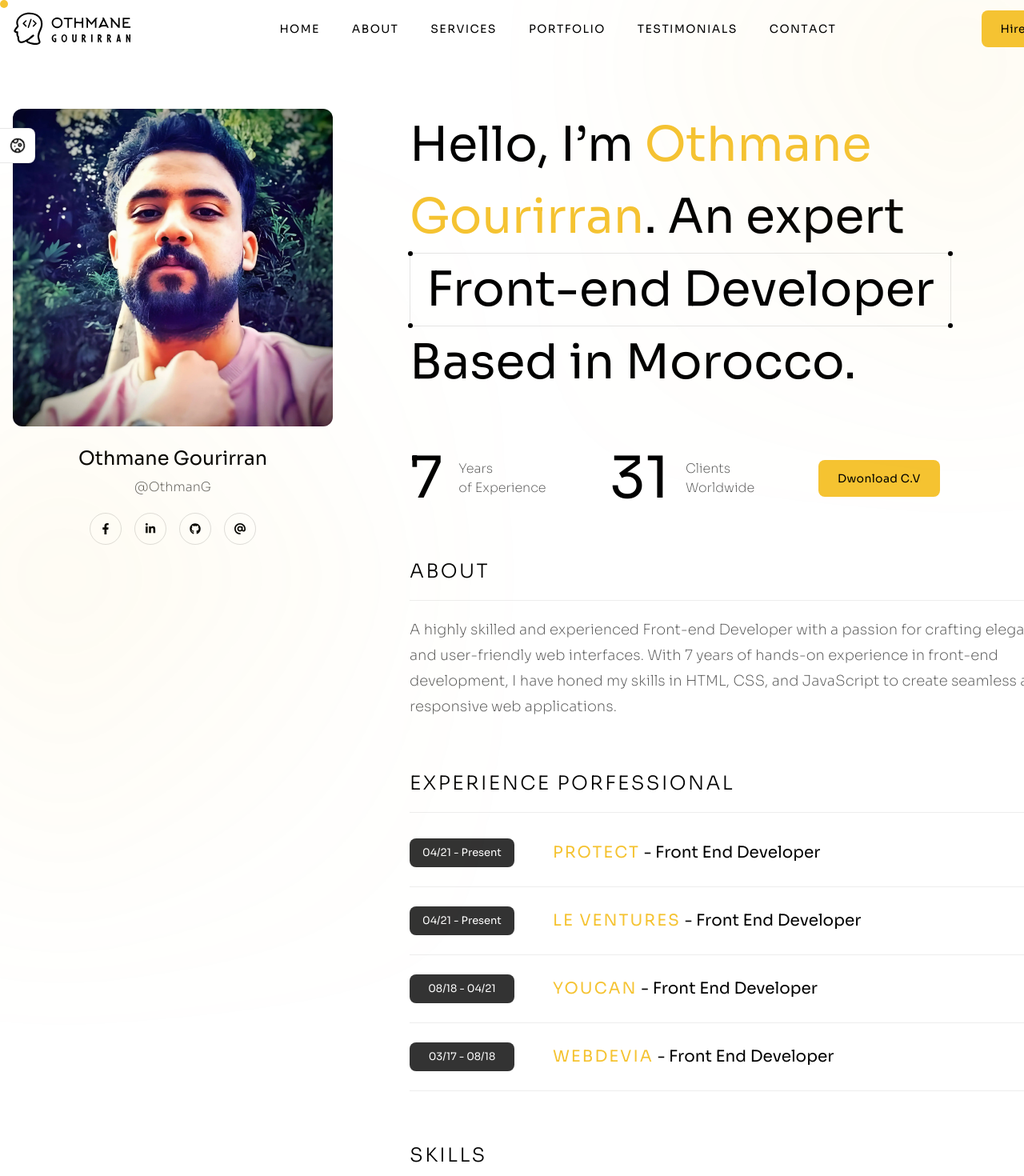
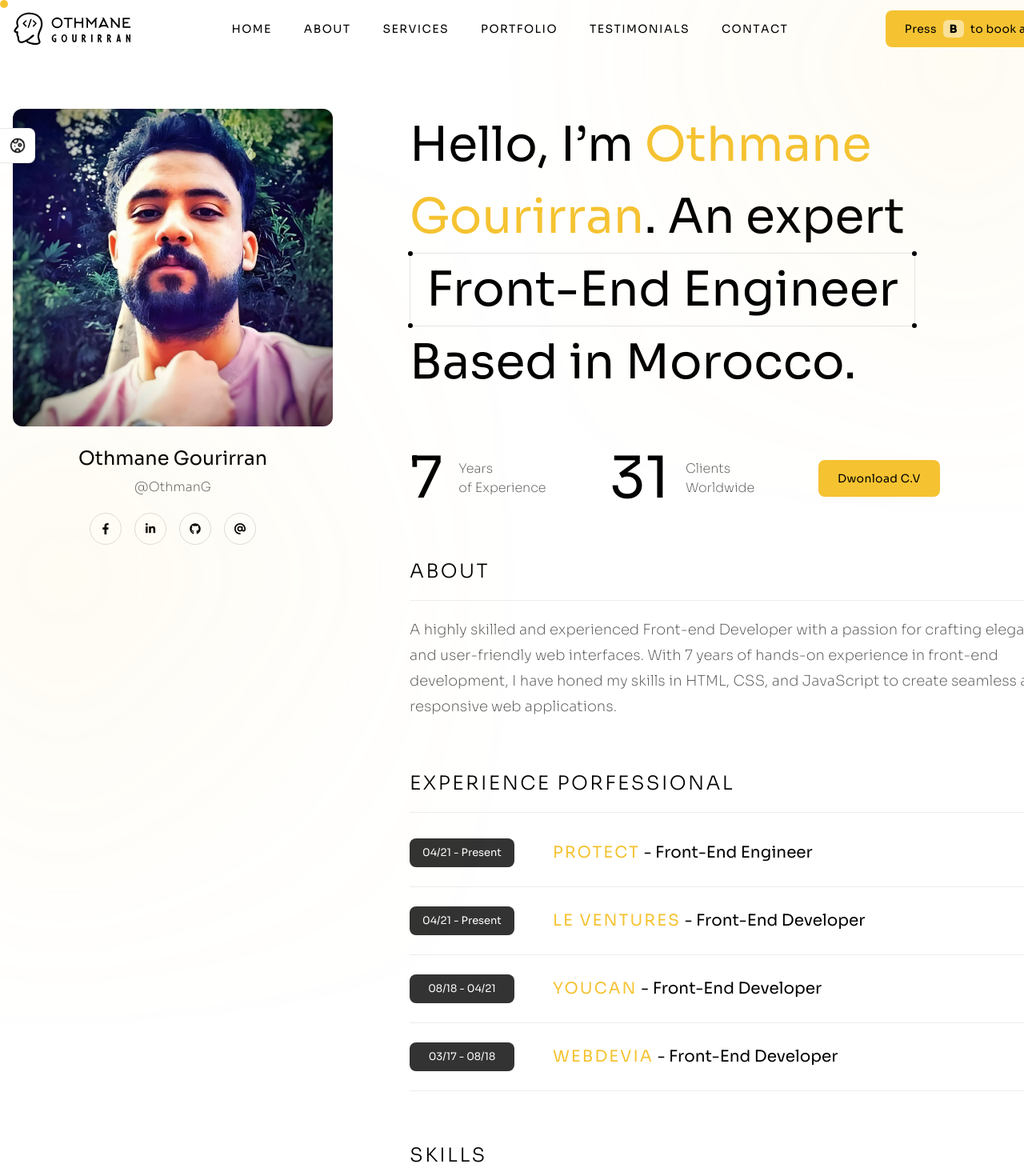
Before and after one commit to OthmanDev/othmandev.github.io, a Vue app: page / in a window 1280 px wide. Shown: the top 1470 px of the page at 80% size. Built offline with nearby package versions, Linux system fonts and the light colour scheme.

Commit message:
add book a call

```diff
--- a/src/App.vue
+++ b/src/App.vue
@@ -57,25 +57,25 @@
           {
             period: '04/21 - Present',
             company: 'Protect',
-            role: 'Front End Developer',
+            role: 'Front-End Engineer',
             link: 'https://protect.inc'
           },
           {
             period: '04/21 - Present',
             company: 'Le ventures',
-            role: 'Front End Developer',
+            role: 'Front-End Developer',
             link: 'https://leventures.com'
           },
           {
             period: '08/18 - 04/21',
             company: 'YouCan',
-            role: 'Front End Developer',
+            role: 'Front-End Developer',
             link: 'https://youcan.shop/en'
           },
           {
             period: '03/17 - 08/18',
             company: 'Webdevia',
-            role: 'Front End Developer',
+            role: 'Front-End Developer',
             link: 'https://themeforest.net/user/mymoun/portfolio'
           }
         ],
@@ -289,6 +289,7 @@
       }
     },
     mounted() {
+      this.checkIfUserClickBKey()
       document.querySelector('body').style.overflow = 'hidden'
       if (document.readyState === 'complete') {
         setTimeout(() => {
@@ -356,6 +357,13 @@
           behavior: 'smooth'
         })
         this.isMenuCollapsed = false
+      },
+      checkIfUserClickBKey() {
+        document.addEventListener('keypress', (e) => {
+          if (e.key === 'b' || e.key === 'B') {
+            document.getElementById('book-a-call').click()
+          }
+        })
       }
     }
   }
@@ -562,7 +570,7 @@
               </a>
             </li>
           </ul>
-          <a @click.prevent="scrollToSection('#contact')" href="#contact" class="text-sm text-black bg-primary px-6 py-4 leading-none flex items-center rounded-lg tracking-wide hover:brightness-105 md:hidden">Hire Me!</a>
+          <a id="book-a-call" href="https://koalendar.com/e/meet-with-othmane" target="_blank" class="text-sm text-black bg-primary px-6 py-3 leading-none flex items-center rounded-lg tracking-wide hover:brightness-105 md:hidden">Press <b class="mx-2 py-1 px-2 bg-white/50 rounded-md text-center font-extrabold">B</b> to book a call</a>
         </div>
       </div>
     </header>
@@ -609,7 +617,7 @@
             </div>
             <div class="flex-1">
               <div class="grid gap-16 md:gap-8">
-                <h1 class="text-6xl leading-normal md:text-4xl md:leading-normal sm:text-center">Hello, I’m <span class="text-primary">Othmane Gourirran</span>. An expert <span class="bord">Front-end Developer<i></i></span> Based in Morocco.</h1>
+                <h1 class="text-6xl leading-normal md:text-4xl md:leading-normal sm:text-center">Hello, I’m <span class="text-primary">Othmane Gourirran</span>. An expert <span class="bord">Front-End Engineer<i></i></span> Based in Morocco.</h1>
                 <div class="flex items-center gap-20 md:grid md:grid-cols-2 md:gap-6">
                   <div class="flex items-center gap-5 md:gap-3">
                     <h2 class="text-7xl md:text-5xl">7</h2>
```
